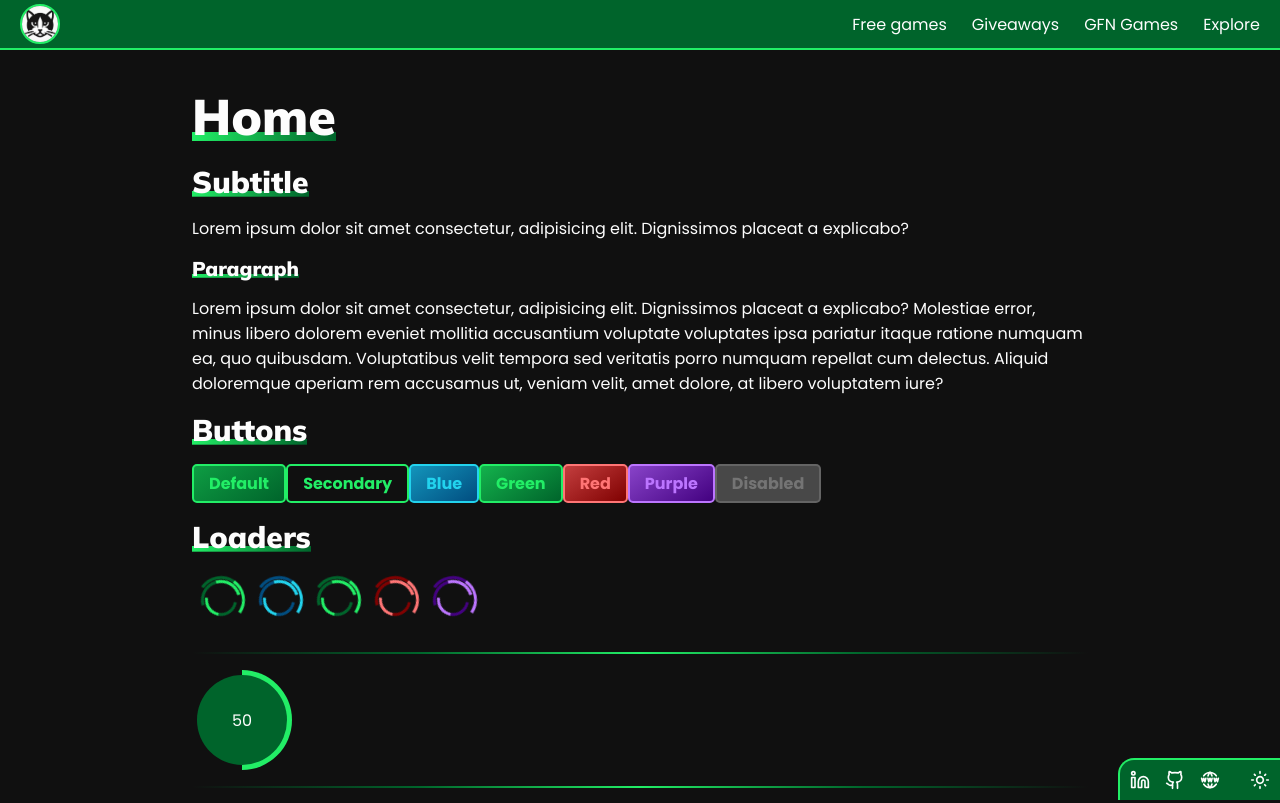
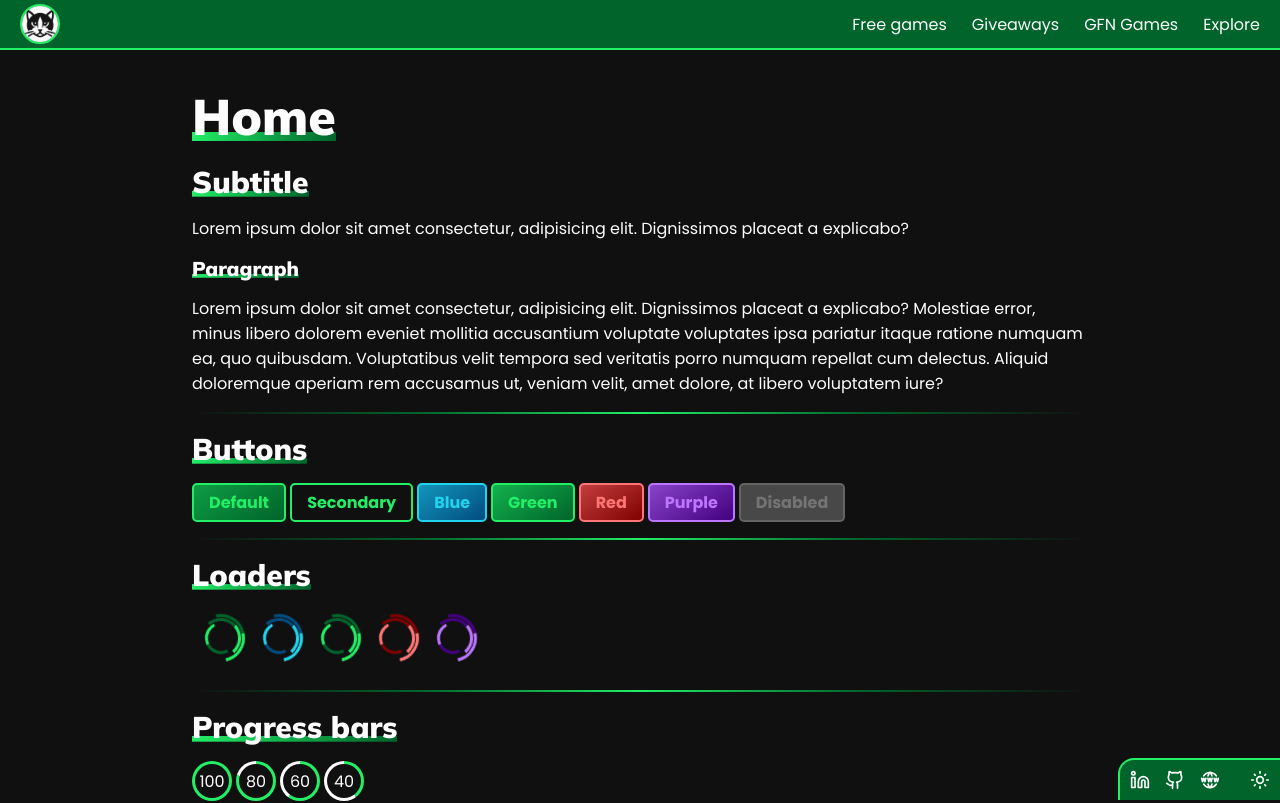
Before and after one commit to irenealcaine/free-games, a React (Create React App) app: page / in a window 1280 px wide. Shown: the top 803 px of the page. Built offline with nearby package versions, Linux system fonts and the light colour scheme.

Commit message:
radial progress component

```diff
--- a/src/Components/RadialProgress/RadialProgress.css
+++ b/src/Components/RadialProgress/RadialProgress.css
@@ -1,6 +1,6 @@
 .radial-progress {
     --size: 40px;
-    --thickness: 5px;
+    --thickness: 3px;
     --percent: 0;
     width: var(--size);
     height: var(--size);
@@ -8,16 +8,27 @@
     display: grid;
     place-items: center;
     position: relative;
+    background: conic-gradient(var(--green) calc(var(--percent) * 3.6deg),
+            var(--light) 0deg);
 
-    background: conic-gradient(var(--green) calc(var(--percent) * 3.6deg),
-            transparent 0deg);
 
     &::before {
         content: "";
         position: absolute;
-        inset: calc(var(--thickness));
+        inset: var(--thickness);
         border-radius: 50%;
-        background: var(--dark-main);
+        background: var(--light);
+
+    }
+
+    &.dark {
+        &::before {
+            content: "";
+            position: absolute;
+            inset: var(--thickness);
+            border-radius: 50%;
+            background: var(--dark);
+        }
     }
 
     .number {
--- a/src/Components/RadialProgress/RadialProgress.jsx
+++ b/src/Components/RadialProgress/RadialProgress.jsx
@@ -1,8 +1,13 @@
 
 import "./RadialProgress.css"
+import { DarkModeContext } from "../../Context/darkModeContext";
+import { useContext } from "react";
+
 const RadialProgress = ({ size, number }) => {
+     const { darkMode } = useContext(DarkModeContext);
+
     return (
-        <p className={`radial-progress`} style={{ "--percent": `${number}`, "--size": `${size}px` }}>
+        <p className={`radial-progress ${darkMode && "dark"}`} style={{ "--percent": `${number}`, "--size": `${size}px` }}>
             <span className="number">{number}</span>
         </p>
     );
--- a/src/Pages/Home/Home.css
+++ b/src/Pages/Home/Home.css
@@ -1,7 +1,8 @@
 .home {
-  .buttons-container {
+  .container {
     display: flex;
     flex-wrap: wrap;
+    gap: 4px;
   }
   .product-button {
     font-size: 14px;
--- a/src/Pages/Home/Home.jsx
+++ b/src/Pages/Home/Home.jsx
@@ -28,8 +28,10 @@ const Home = () => {
         accusamus ut, veniam velit, amet dolore, at libero voluptatem iure?
       </p>
 
+      <Hr />
+
       <h2>Buttons</h2>
-      <div className="buttons-container">
+      <div className="container">
         <Button value={"Default"} href={"https://google.es"} />
         <Button
           value={"Secondary"}
@@ -49,6 +51,8 @@ const Home = () => {
         />
       </div>
 
+      <Hr />
+
       <h2>Loaders</h2>
       <Loader />
       <Loader color={"blue"} />
@@ -56,11 +60,17 @@ const Home = () => {
       <Loader color={"red"} />
       <Loader color={"purple"} />
 
-      <Hr/>
+      <Hr />
 
-      <RadialProgress number={50} size={100}/>
+      <h2>Progress bars</h2>
+      <div className="container">
+        <RadialProgress number={100} size={40} />
+        <RadialProgress number={80} size={40} />
+        <RadialProgress number={60} size={40} />
+        <RadialProgress number={40} size={40} />
+      </div>
 
-      <Hr/>
+      <Hr />
 
       <h2>Blog Card</h2>
 
```
